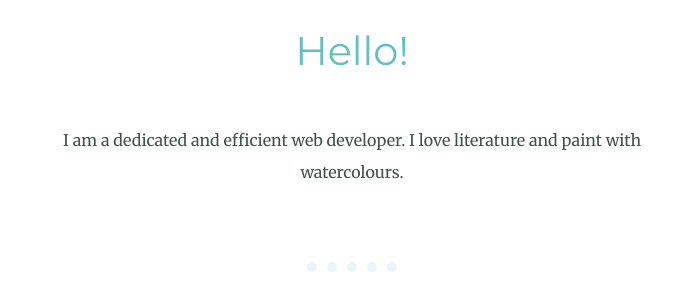
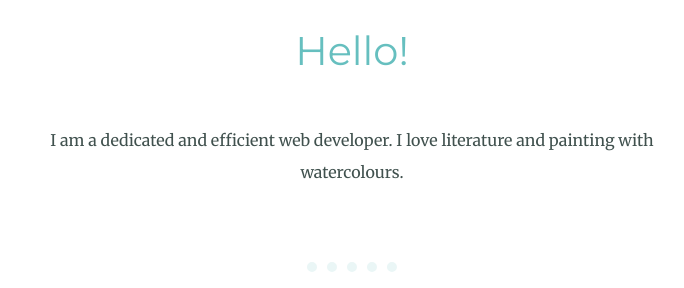
Before and after one commit to Angelina-Pysanyuk/new-cv-website, a plain HTML site: page index.html in a window 1280 px wide. Shown: the part 1120-1408 px from the top of the page, without its empty margins (288-972 px from the left). Drawn offline with Linux system fonts and the light colour scheme.

Commit message:
Update index.html
fix3

```diff
--- a/index.html
+++ b/index.html
@@ -24,7 +24,7 @@
     <div class="profile">
       <img class="myPicture" src="picture.png" alt="Angelina's picture">
       <h2>Hello!</h2>
-      <p class="first-description">I am a dedicated and efficient web developer. I love literature and paint with watercolours. </p>
+      <p class="first-description">I am a dedicated and efficient web developer. I love literature and painting with watercolours. </p>
     </div>
     <hr>
     <div class="skills">
```
